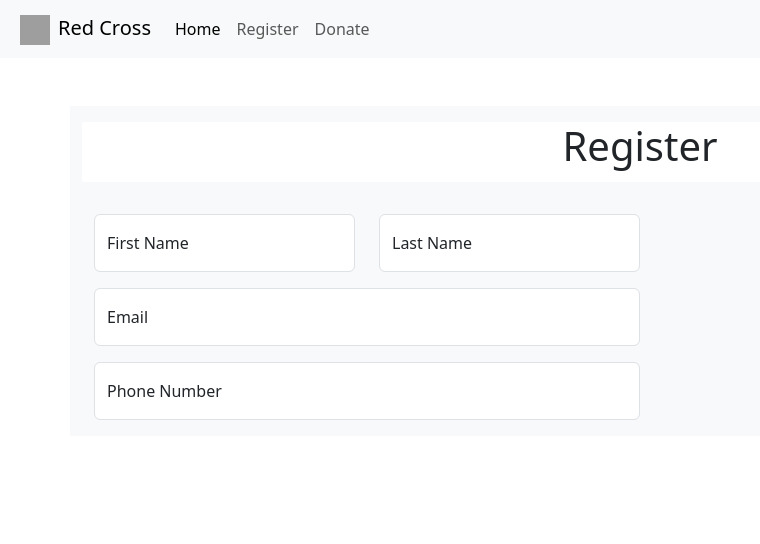
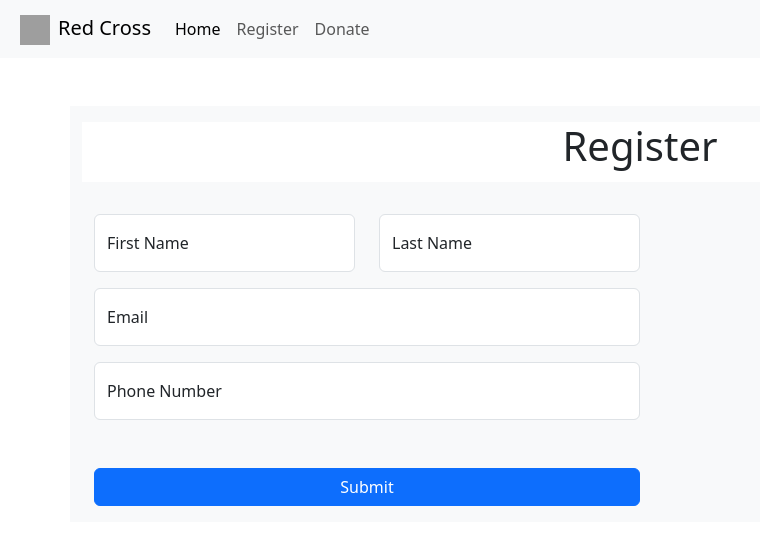
Before and after one commit to TheSilentIce/FBLA-Regional-2023, a React (Vite) app in the folder redcross-website/: page /register in a window 1280 px wide. Shown: the top 544 px of the page, without its empty margins (0-760 px from the left). Built offline with nearby package versions, Linux system fonts and the light colour scheme; grey boxes are pictures that could not be loaded.

Commit message:
Add submit button

```diff
--- /dev/null
+++ b/redcross-website/src/components/SubmitButton.tsx
@@ -0,0 +1,5 @@
+function SubmitButton () {
+    return <button type="submit" className="btn btn-primary w-100">Submit</button>
+}
+
+export default SubmitButton;
--- a/redcross-website/src/pages/Register.tsx
+++ b/redcross-website/src/pages/Register.tsx
@@ -1,4 +1,5 @@
 import ShortInput from "../components/ShortInput";
+import SubmitButton from "../components/SubmitButton";
 
 export function Register() {
   return (
@@ -9,7 +10,7 @@ export function Register() {
           <h1 className="d-flex justify-content-center">Register</h1>
         </div>
         <div className="py-3"></div>
-				<div className="container">
+        <div className="container text-center">
           <form className="w-50">
             <div className="row">
               <div className="col">
@@ -29,14 +30,10 @@ export function Register() {
             </div>
             <div className="row pt-3">
               <div className="col">
-								<ShortInput
-									name="Email"
-									id="email"
-									autocomplete="email"
-								/>
+                <ShortInput name="Email" id="email" autocomplete="email" />
               </div>
             </div>
-						<div className="row py-3">
+            <div className="row pt-3">
               <div className="col">
                 <ShortInput
                   name="Phone Number"
@@ -45,6 +42,11 @@ export function Register() {
                 />
               </div>
             </div>
+            <div className="row pb-3 pt-5">
+              <div className="col">
+                <SubmitButton />
+              </div>
+            </div>
           </form>
         </div>
       </div>
```
Also changed, not shown: 1 other file (tests, documents, lock files or other folders). Lines whose indentation alone changed are shown as unchanged.
